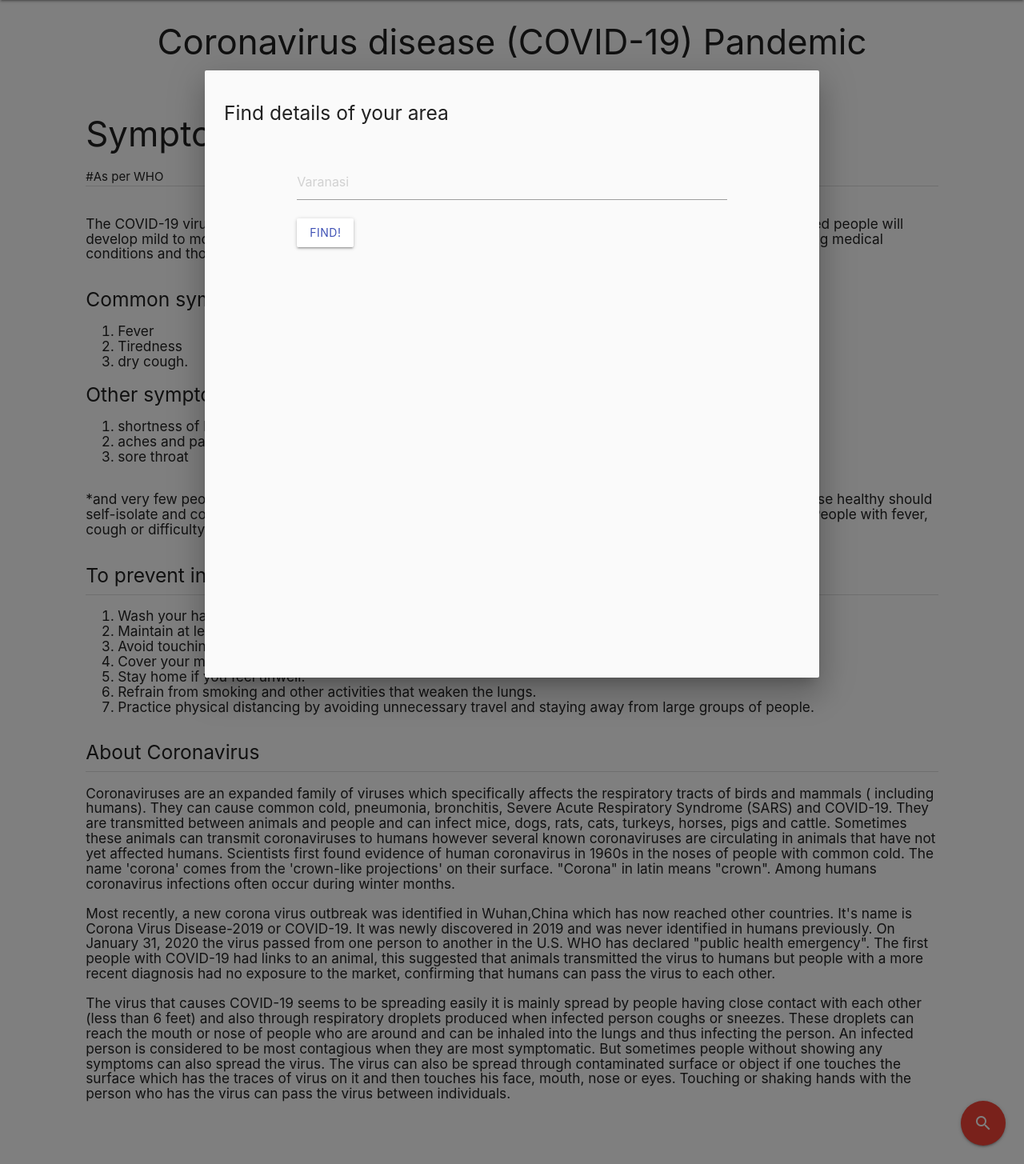
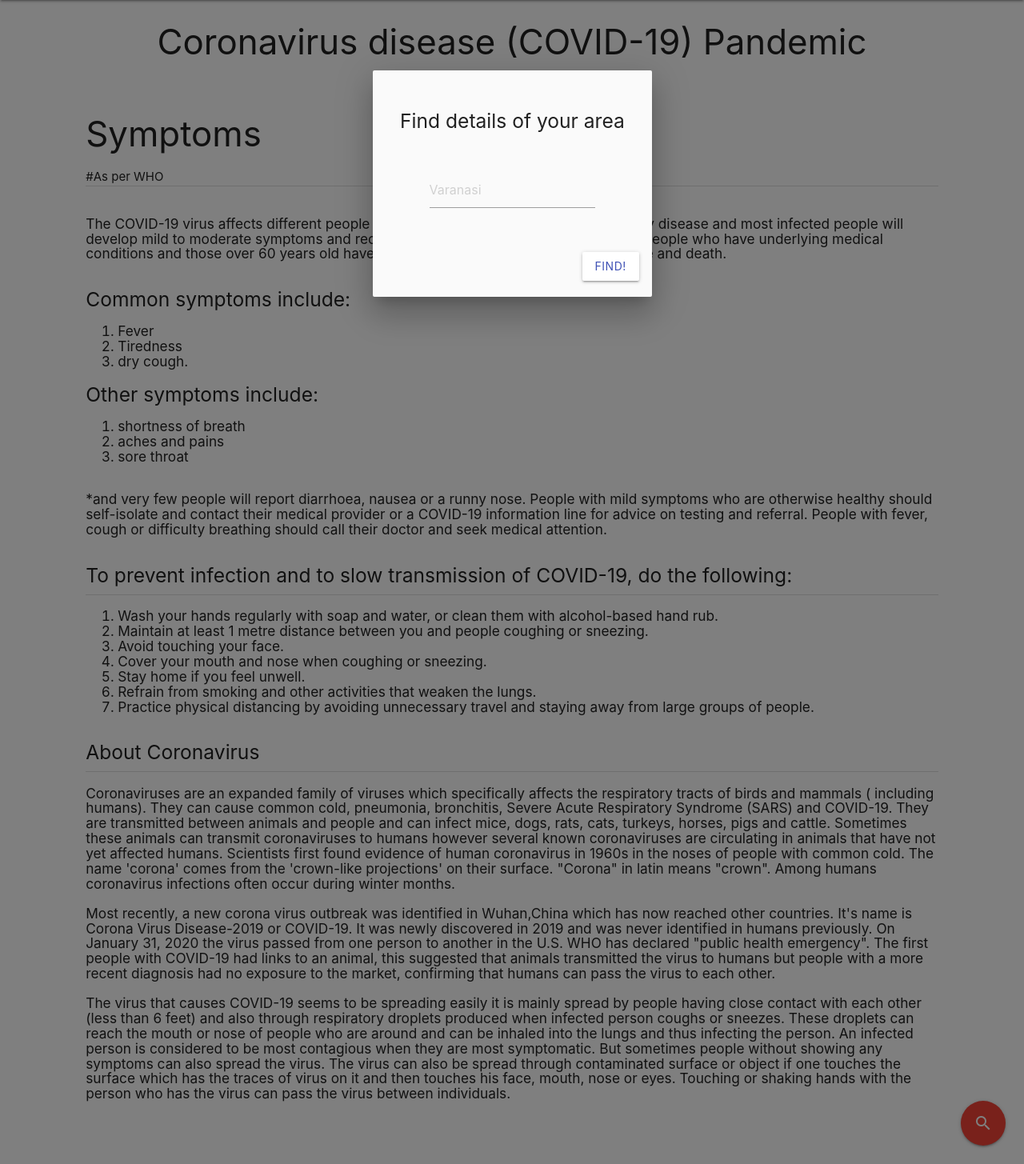
Before and after one commit to iamabhishektiwari/mywebsite, a Django app: page /covid19 in a window 1280 px wide, after a click on "search". Shown: the part 64-1519 px from the top of the page at 80% size. Run offline with Django 3.2, Linux system fonts and the light colour scheme; some libraries are stand-ins or nearby versions.

Commit message:
improvements

```diff
--- a/indiaRecords/templates/base.html
+++ b/indiaRecords/templates/base.html
@@ -91,8 +91,9 @@
       margin-top:30px;
     }
     .modal {
-      width: 60% !important ;
-      height: 50% !important ;
+      width: fit-content;
+      height: fit-content;
+      padding: 10px;
      }
      .deathtext{
        color:#b71c1c;
@@ -142,20 +143,25 @@
       <h5 id="det123">Find details of your area</h5>
     </div>
     <div class="container">
-      <div id="inp123" class="input-field col s2">
-          <input placeholder="Varanasi" id="district_name" type="text" class="validate">
+      <div class="row">
+        <div id="inp123" class="input-field col s12 l12 m12">
+            <input placeholder="Varanasi" id="district_name" type="text" class="validate">
+        </div>
+        <div class="col s12">
+          <div class="container right">
+
+          </div>
+        </div>
+      <div class="col" id="result">
+
       </div>
-      <a id="finddistrict" class="waves-effect btn white indigo-text">Find!</a>
+      </div>
     </div>
-    <div id="result">
+    <div class="modal-footer">
+        <a id="finddistrict" class="waves-effect btn white indigo-text">Find!</a>
+    </div>
 
-    </div>
   </div>
-
-
-
-
-
 <script type="text/javascript">
 
 
@@ -197,17 +203,17 @@
             if(data.exactflag){
               document.getElementById("result").innerHTML =
                   "<h6>Name-"+data.dist_name+"</h6>"+
-                  "<h6>Count-"+data.dist_conf+"</h6>"+
+                  "<h6>Case-count-"+data.dist_conf+"</h6>"+
                   "<h6>State Name -"+data.dist_state+"</h6>"+
-                  "<h6>State count -"+data.dist_state_count+"</h6>"
+                  "<h6>State Case-count -"+data.dist_state_count+"</h6>"
             }
             else{
               document.getElementById("result").innerHTML =
                   "<h6 class='red-text'>Not found, Suggestion</h6>"+
                   "<h6>Name-"+data.dist_name+"</h6>"+
-                  "<h6>Count-"+data.dist_conf+"</h6>"+
+                  "<h6>Case-count-"+data.dist_conf+"</h6>"+
                   "<h6>State Name -"+data.dist_state+"</h6>"+
-                  "<h6>State count -"+data.dist_state_count+"</h6>"
+                  "<h6>State Case-count -"+data.dist_state_count+"</h6>"
             }
           }
           else{
```
Also changed, not shown: db.sqlite3, indiaRecords/templates/deepanalysis.html (added).
